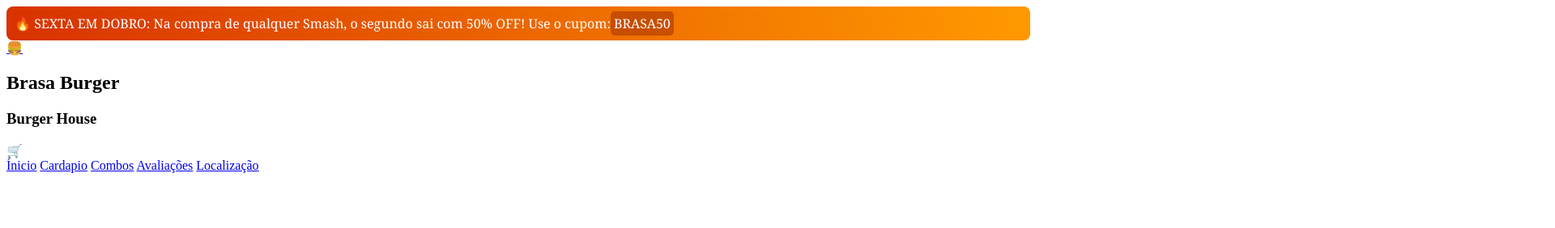
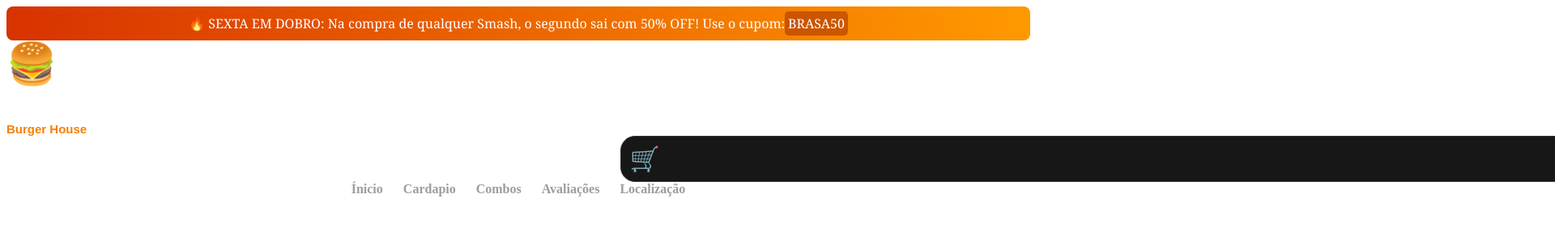
Before and after one commit to agathamelissa/Projeto-A2, a plain HTML site: page index.html in a window 1280 px wide. Shown: the top 282 px of the page at 81% size, 1920 px wide, since content can reach past the window. Drawn offline with Linux system fonts and the light colour scheme.

Commit message:
feat: navbar criada e estilizada.

```diff
--- a/Styles/style.css
+++ b/Styles/style.css
@@ -1,20 +1,99 @@
+ @import url('https://fonts.googleapis.com/css2?family=Bebas+Neue&display=swap');
 
-.promo{
+
+ .promo {
      background: linear-gradient(to right, #D83200, #FF9900);
-    color:  #FFFFFF;
+     color: #FFFFFF;
      text-align: center;
      padding: 10px;
      font-family: Cambria, Cochin, Georgia, Times, 'Times New Roman', serif;
      border-radius: 8px;
-    display: flex;
-
 
  }
-.cupom{
+
+ .cupom {
      border-radius: 5px;
      padding: 4px;
-    background-color:  #a832008f;
+     background-color: #a832008f;
  }
-.header{
+
+ .nav-bar {
+     background-color: black;
+     padding: 10px;
+     display: flex;
+     align-items: center;
 
  }
+
+ .logo {
+     font-size: 50px;
+     text-decoration: none;
+     margin-right: 10px;
+
+ }
+
+ .title {
+     font-family: 'Bebas Neue', sans-serif;
+     font-size: 35px;
+     color: #FFFFFF;
+     margin-left: 80px;
+     margin-bottom: 0;
+     margin: 0;
+ }
+
+ .subtitle {
+     font-family: 'Montserrat', sans-serif;
+     font-size: 15px;
+     color: #F77F00;
+     margin-left: 80px;
+     font-weight: 700;
+     margin-top: 0;
+     margin: 0;
+
+ }
+/*centralizar itens da nav bar no centro*/
+ nav {
+     display: flex;
+     align-items: center;
+     gap: 25px;
+     position: absolute;
+     left: 50%;
+     transform: translateX(-50%);
+
+ }
+/*chamar todos os itens da navbar de uma vez*/
+ nav a {
+     color: rgb(159, 156, 156);
+     text-decoration: none;
+     font-size: 16px;
+     font-weight: bold;
+
+ }
+
+ /*deixar itens do menu laranja ao pousar o mouse*/
+ nav a:hover {
+     color: #F77F00;
+
+ }
+
+ .Carrinho {
+     position: relative;
+     background: #171717;
+     border: 1px solid #333;
+     border-radius: 18px;
+     padding: 10px;
+     font-size: 30px;
+     left: 60%;
+ }
+
+ .quantidade {
+     position: absolute;
+     top: -10px;
+     right: -8px;
+     background: #FF5700;
+     color: white;
+     border-radius: 50%;
+     padding: 5px 10px;
+     font-size: 14px;
+
+ }
```
Lines whose indentation alone changed are shown as unchanged.
